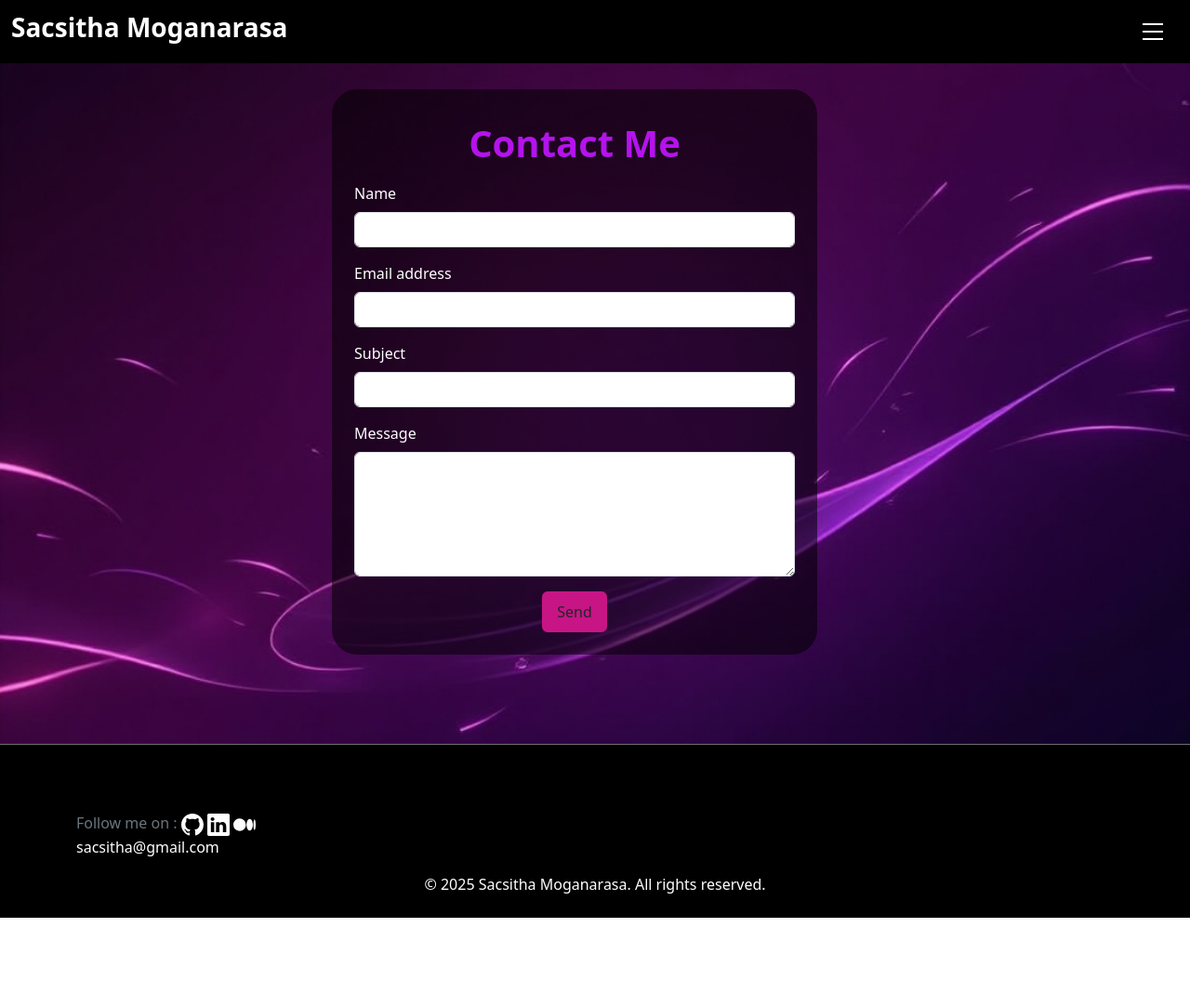
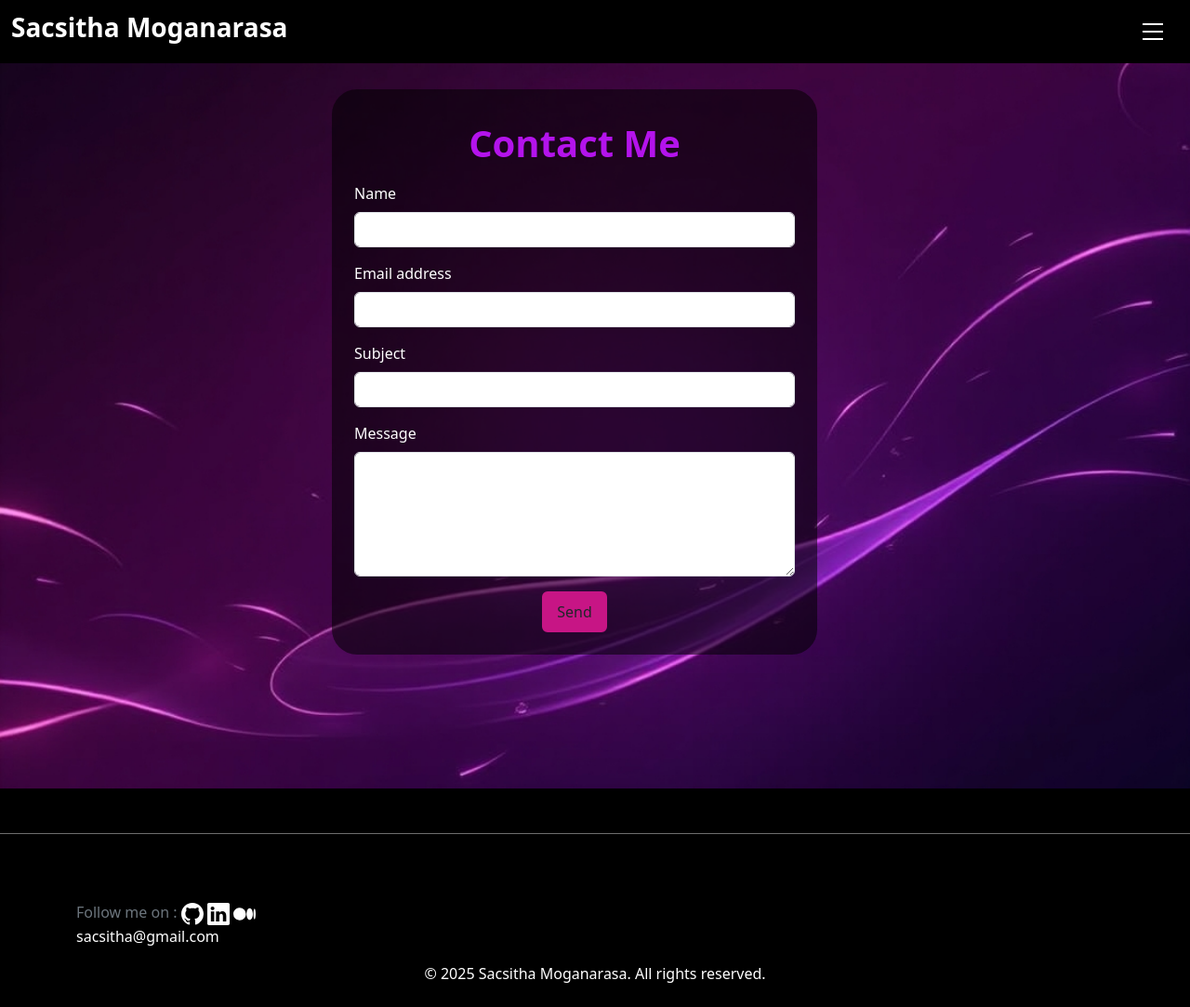
Before and after one commit to Sacsitha/Portfolio, a plain HTML site: page contact.html in a window 1280 px wide. Shown: the whole page at 93% size. Before the commit the page ends 987 px from the top, so only its background shows below. Drawn offline with nearby package versions, Linux system fonts and the light colour scheme.

Commit message:
fixing bugs

```diff
--- a/contact.html
+++ b/contact.html
@@ -48,11 +48,6 @@
     <!-- Main Content -->
     <main class="container m-5 p-5">
          <section class="container ">
-          <!-- <div class="row">
-                <div class="col-12 m-5">
-                 <h1 class="title">Contact Me</h1>
-                </div>
-          </div> -->
       <div class="row">
         <div class="col-lg-6 col-md-8 col-sm-12 mx-auto text-center p-4 bg-dark-opacity">
                  <h1 class="title">Contact Me</h1>
@@ -80,9 +75,6 @@
                 </div>
           </div>
          </section>
-
-
-
 <!-- Modal -->
 <div class="modal fade" id="messageModal" tabindex="-1" aria-labelledby="messageModalLabel" aria-hidden="true">
   <div class="modal-dialog">
@@ -115,10 +107,12 @@
   </div>
 </div>
     </main>
-     <!-- Footer -->
-     <footer class="bg-dark text-white mt-5  mt-auto w-100 ">
+
+  <div class="container-fluid bg-dark text-white mt-5">
+
+    <footer class="bg-dark text-white mt-5 footer-fullwidth" >
       <hr class="white-divider mb-5 my-0" />
-   <div class="container text-right py-4">
+     <div class="container text-right py-4 w-100">
           <p class="text-secondary mb-0">Follow me on : <a href="https://github.com/Sacsitha" class="text-white"><img src="./assets/icons/github.svg" alt="GitHub" ></a>
              <a href="https://www.linkedin.com/in/sacsitha-moganarasa-5b47312b3?utm_source=share&utm_campaign=share_via&utm_content=profile&utm_medium=android_app" class="text-white"><img src="./assets/icons/linkedin.svg" alt="linkedin"></a>
              <a href="https://sacsitha.medium.com/"><img src="./assets/icons/medium.svg" alt="Medium"></a>
@@ -126,6 +120,8 @@
           <p><a href="mailto:sacsitha@gmail.com">sacsitha@gmail.com</a></p>
           <p class="text-white mb-0 text-center">© 2025 Sacsitha Moganarasa. All rights reserved.</p>
        </footer>
+
+  </div>   <!-- Footer -->
      <script src="script.js"></script>
   </body>
 </html>
--- a/style.css
+++ b/style.css
@@ -97,3 +97,11 @@ footer a {
   background-color: rgba(0, 0, 0, 0.547);
   border-radius: 27px;
 }
+.footer-fullwidth {
+  width: 100vw;
+  margin-left: calc(-50vw + 50%);
+  right: 0;
+  left: 0;
+  position: relative;
+  box-sizing: border-box;
+}
```
Lines whose indentation alone changed are shown as unchanged.
